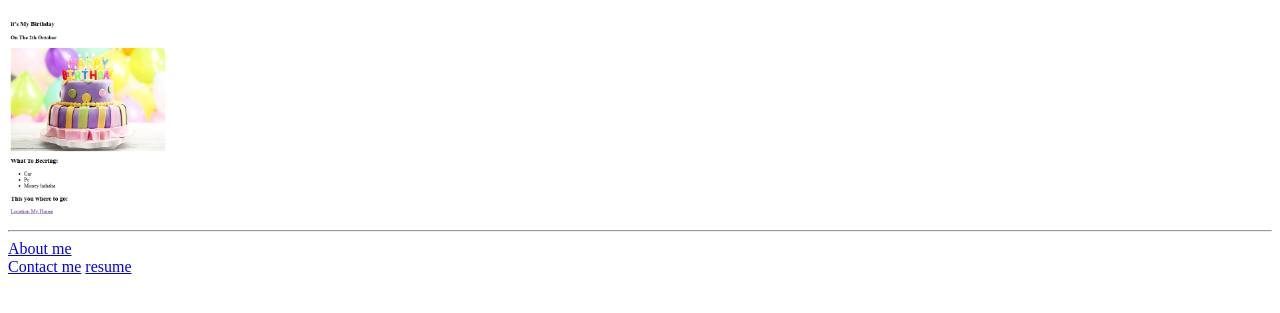
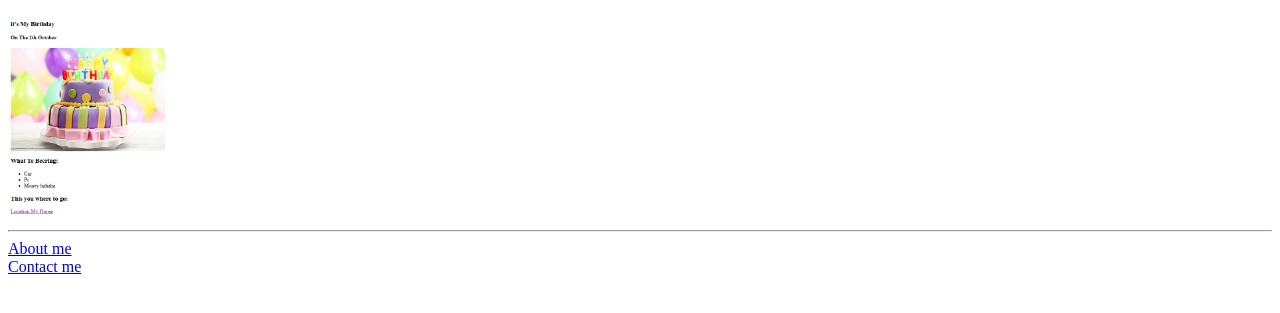
Before and after one commit to mohammadsubhi2005/html.portfolio, a plain HTML site: page portfolio.html in a window 1280 px wide. Shown: the part 471-784 px from the top of the page. Drawn offline with Linux system fonts and the light colour scheme.

Commit message:
Update portfolio.html

```diff
--- a/portfolio.html
+++ b/portfolio.html
@@ -24,7 +24,7 @@
 <hr/>
 <a href="./public/about.html">About me</a><br/>
 <a href="./public/contact.html">Contact me</a>
- <a href="./index.html">resume<a/>
+
 
 
 
```
